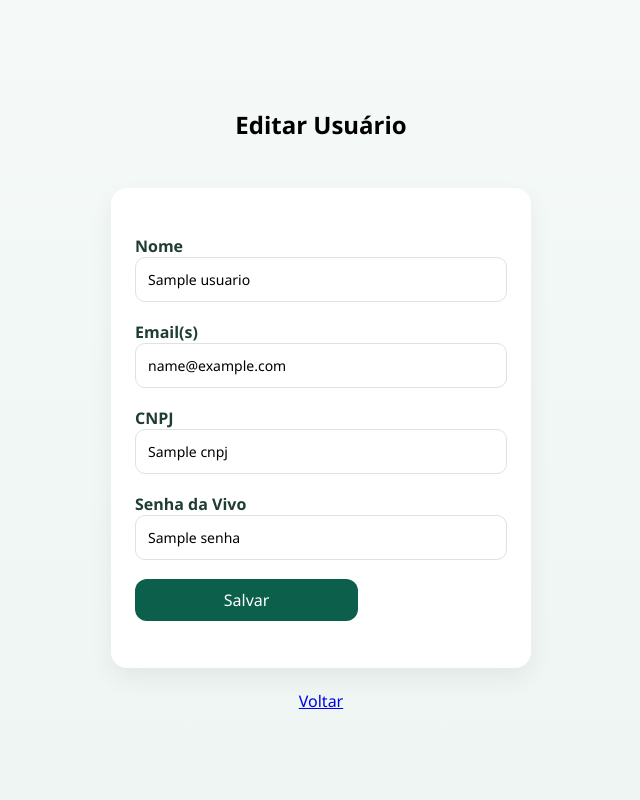
After one commit to viniciusnora17/invoiceDevelopment, a FastAPI app: template templates/editar_usuario.html in a window 1280 px wide. The commit adds this page. Shown: the whole page, without its empty margins (319-959 px from the left). Run offline with FastAPI, Linux system fonts and the light colour scheme; the template is opened without the code that fills it: most values are stand-ins (such as "Sample title", 1, 10 or a date in 2020).

```diff
--- a/app.py
+++ b/app.py
@@ -5,10 +5,12 @@ from fastapi.templating import Jinja2Templates
 from sqlalchemy.orm import Session
 
 from database import SessionLocal, engine, Base
-from models import Usuario, CredenciaisVivo, Empresa
+from models import Usuario, CredenciaisVivo, Empresa, EmailDestino
 
 from baixar_fatura import baixar_fatura
 from email_service import enviar_email
+
+from extrair_dados_fatura import extrair_dados_fatura
 
 import os
 
@@ -69,7 +71,36 @@ def login_vivo(
         db.add(usuario)
         db.commit()
         db.refresh(usuario)
+    else:
+        usuario.name = name
+        db.commit()
 
+    # -------- MULTIPLOS EMAILS --------
+    lista_emails = email.split(",")
+
+    for e in lista_emails:
+        e = e.strip()
+
+        if not e:
+            continue
+
+        email_existente = db.query(EmailDestino).filter(
+            EmailDestino.usuario_id == usuario.id,
+            EmailDestino.email == e
+        ).first()
+
+        if not email_existente:
+            novo_email = EmailDestino(
+                usuario_id=usuario.id,
+                email=e
+            )
+            db.add(novo_email)
+
+    db.commit()
+
+    email_principal = lista_emails[0].strip()
+
+    # -------- CREDENCIAIS --------
     credencial = db.query(CredenciaisVivo).filter(
         CredenciaisVivo.usuario_id == usuario.id
     ).first()
@@ -80,13 +111,14 @@ def login_vivo(
             cpf=cpf_limpo,
             name=name,
             senha=senha,
-            email=email
+            email=email_principal
         )
         db.add(credencial)
     else:
         credencial.senha = senha
-        credencial.email = email
+        credencial.email = email_principal
 
+    # -------- EMPRESA --------
     empresa = db.query(Empresa).filter(
         Empresa.usuario_id == usuario.id,
         Empresa.cnpj == cnpj
@@ -99,63 +131,21 @@ def login_vivo(
             nome_empresa=name
         )
         db.add(empresa)
-        db.commit()
-        db.refresh(empresa)
 
     db.commit()
 
-    pasta = os.path.join("faturas", cpf_limpo)
-
-    try:
-
-        print("Iniciando download da fatura...")
-
-        caminho_pdf = baixar_fatura(
-            cpf_limpo,
-            senha,
-            email,
-            pasta
-        )
-
-        print("Download finalizado:", caminho_pdf)
-
-    except Exception as e:
-
-        print("ERRO AO BAIXAR FATURA:", e)
-
-        return templates.TemplateResponse(
-            "status.html",
-            {"request": request, "mensagem": "Erro ao baixar fatura"}
-        )
-
-    if caminho_pdf == "erro":
-        return templates.TemplateResponse(
-            "status.html",
-            {"request": request, "mensagem": "Erro ao acessar portal da Vivo"}
-        )
-
-    if caminho_pdf is None:
-        return templates.TemplateResponse(
-            "status.html",
-            {"request": request, "mensagem": "Conta já está paga"}
-        )
-
-    return templates.TemplateResponse(
-        "confirmar.html",
-        {
-            "request": request,
-            "pdf": "/faturas/" + os.path.basename(os.path.dirname(caminho_pdf)) + "/" + os.path.basename(caminho_pdf),
-            "email": email,
-            "nome": name
-        }
-    )
-
-
+    # 🔥 AGORA APENAS CONFIRMA CADASTRO
+    return HTMLResponse("""
+        <script>
+            alert("Usuário cadastrado com sucesso!");
+            window.location.href = "/usuarios";
+        </script>
+    """)
 # ---------------- LISTAR USUARIOS ----------------
 @app.get("/usuarios", response_class=HTMLResponse)
 def listar_usuarios(db: Session = Depends(get_db)):
 
-    usuarios = db.query(Usuario).all()
+    usuarios = db.query(Usuario).order_by(Usuario.id.desc()).all()
 
     botoes = ""
 
@@ -195,6 +185,107 @@ def listar_usuarios(db: Session = Depends(get_db)):
 
     return html
 
+# ---------------- EDITAR USUARIO ----------------
+@app.get("/editar-usuario/{usuario_id}", response_class=HTMLResponse)
+def editar_usuario(usuario_id: int, request: Request, db: Session = Depends(get_db)):
+
+    usuario = db.query(Usuario).filter(Usuario.id == usuario_id).first()
+
+    if not usuario:
+        return HTMLResponse("<h2>Usuário não encontrado</h2>")
+
+    credencial = db.query(CredenciaisVivo).filter(
+        CredenciaisVivo.usuario_id == usuario_id
+    ).first()
+
+    empresa = db.query(Empresa).filter(
+        Empresa.usuario_id == usuario_id
+    ).first()
+
+    emails = db.query(EmailDestino).filter(
+        EmailDestino.usuario_id == usuario_id
+    ).all()
+
+    lista_emails = ", ".join([e.email for e in emails])
+
+    return templates.TemplateResponse(
+        "editar_usuario.html",
+        {
+            "request": request,
+            "usuario": usuario,
+            "credencial": credencial,
+            "empresa": empresa,
+            "emails": lista_emails
+        }
+    )
+
+
+# ---------------- SALVAR EDICAO ----------------
+@app.post("/salvar-edicao")
+def salvar_edicao(
+    usuario_id: int = Form(...),
+    name: str = Form(...),
+    email: str = Form(...),
+    senha: str = Form(...),
+    cnpj: str = Form(...),
+    db: Session = Depends(get_db)
+):
+
+    usuario = db.query(Usuario).filter(Usuario.id == usuario_id).first()
+
+    if not usuario:
+        return HTMLResponse("<h2>Usuário não encontrado</h2>")
+
+    usuario.name = name
+
+    # -------- ATUALIZAR EMAILS --------
+    db.query(EmailDestino).filter(
+        EmailDestino.usuario_id == usuario_id
+    ).delete()
+
+    lista_emails = email.split(",")
+
+    for e in lista_emails:
+
+        e = e.strip()
+
+        if not e:
+            continue
+
+        novo_email = EmailDestino(
+            usuario_id=usuario_id,
+            email=e
+        )
+
+        db.add(novo_email)
+
+    # -------- ATUALIZAR CREDENCIAIS --------
+    credencial = db.query(CredenciaisVivo).filter(
+        CredenciaisVivo.usuario_id == usuario_id
+    ).first()
+
+    if credencial:
+        credencial.senha = senha
+        credencial.email = lista_emails[0].strip()
+
+    # -------- ATUALIZAR EMPRESA --------
+    empresa = db.query(Empresa).filter(
+        Empresa.usuario_id == usuario_id
+    ).first()
+
+    if empresa:
+        empresa.cnpj = cnpj
+        empresa.nome_empresa = name
+
+    db.commit()
+
+    return HTMLResponse("""
+        <script>
+            alert("Usuário atualizado com sucesso!");
+            window.location.href = "/usuarios";
+        </script>
+    """)
+
 
 # ---------------- DELETAR USUARIO ----------------
 @app.get("/deletar-usuario/{usuario_id}")
@@ -213,98 +304,16 @@ def deletar_usuario(usuario_id: int, db: Session = Depends(get_db)):
         Empresa.usuario_id == usuario_id
     ).delete()
 
+    db.query(EmailDestino).filter(
+        EmailDestino.usuario_id == usuario_id
+    ).delete()
+
     db.delete(usuario)
 
     db.commit()
 
     return HTMLResponse("""
         <h2>Usuário deletado com sucesso</h2>
-        <a href="/usuarios">Voltar</a>
-    """)
-
-
-# ---------------- EDITAR USUARIO ----------------
-@app.get("/editar-usuario/{usuario_id}", response_class=HTMLResponse)
-def editar_usuario(usuario_id: int, db: Session = Depends(get_db)):
-
-    usuario = db.query(Usuario).filter(Usuario.id == usuario_id).first()
-    credencial = db.query(CredenciaisVivo).filter(
-        CredenciaisVivo.usuario_id == usuario_id
-    ).first()
-
-    if not usuario or not credencial:
-        return HTMLResponse("<h2>Usuário não encontrado</h2>")
-
-    html = f"""
-    <!DOCTYPE html>
-    <html>
-    <head>
-    <meta charset="UTF-8">
-    <title>Editar Usuário</title>
-    <link rel="stylesheet" href="/static/usuarios.css">
-    </head>
-
-    <body>
-
-    <div class="container">
-
-    <h2>Editar Usuário</h2>
-
-    <form method="post" action="/salvar-edicao/{usuario_id}" style="display:flex;flex-direction:column;gap:25px;background:white;padding:30px;border-radius:16px;width:400px;box-shadow:0 8px 25px rgba(0,0,0,0.08);">
-
-        <label>Nome</label>
-        <input type="text" name="name" value="{usuario.name}">
-
-        <label>CPF</label>
-        <input type="text" name="cpf" value="{usuario.cpf}">
-
-        <label>Email</label>
-        <input type="text" name="email" value="{credencial.email}">
-
-        <label>Senha Vivo</label>
-        <input type="text" name="senha" value="{credencial.senha}">
-
-        <button type="submit" style="background:#0069D9;color:white;padding:10px;border:none;border-radius:8px;">Salvar</button>
-
-    </form>
-
-    <br>
-    <a href="/usuarios">Voltar</a>
-
-    </div>
-
-    </body>
-    </html>
-    """
-
-    return HTMLResponse(html)
-
-
-@app.post("/salvar-edicao/{usuario_id}")
-def salvar_edicao(
-    usuario_id: int,
-    name: str = Form(...),
-    cpf: str = Form(...),
-    email: str = Form(...),
-    senha: str = Form(...),
-    db: Session = Depends(get_db)
-):
-
-    usuario = db.query(Usuario).filter(Usuario.id == usuario_id).first()
-    credencial = db.query(CredenciaisVivo).filter(
-        CredenciaisVivo.usuario_id == usuario_id
-    ).first()
-
-    usuario.name = name
-    usuario.cpf = cpf
-
-    credencial.email = email
-    credencial.senha = senha
-
-    db.commit()
-
-    return HTMLResponse("""
-        <h2>Usuário atualizado com sucesso</h2>
         <a href="/usuarios">Voltar</a>
     """)
 
@@ -324,8 +333,6 @@ def login_usuario(usuario_id: int, request: Request, db: Session = Depends(get_d
 
     try:
 
-        print("Iniciando download da fatura...")
-
         caminho_pdf = baixar_fatura(
             credencial.cpf,
             credencial.senha,
@@ -333,11 +340,7 @@ def login_usuario(usuario_id: int, request: Request, db: Session = Depends(get_d
             pasta
         )
 
-        print("Download finalizado:", caminho_pdf)
-
-    except Exception as e:
-
-        print("ERRO AO BAIXAR FATURA:", e)
+    except Exception:
 
         return templates.TemplateResponse(
             "status.html",
@@ -356,16 +359,26 @@ def login_usuario(usuario_id: int, request: Request, db: Session = Depends(get_d
             {"request": request, "mensagem": "Conta já está paga"}
         )
 
+    empresa = db.query(Empresa).filter(
+        Empresa.usuario_id == usuario_id
+    ).first()
+
+    dados = extrair_dados_fatura(caminho_pdf)
+
     return templates.TemplateResponse(
         "confirmar.html",
         {
             "request": request,
             "pdf": "/faturas/" + os.path.basename(os.path.dirname(caminho_pdf)) + "/" + os.path.basename(caminho_pdf),
             "email": credencial.email,
-            "nome": credencial.name
+            "nome": credencial.name,
+            "valor": dados["valor"],
+            "data": dados["data"],
+            "linha": dados["linha"],
+            "mes": dados["mes"],
+            "empresa": empresa.nome_empresa if empresa else credencial.name
         }
     )
-
 
 # ---------------- ENVIAR EMAIL ----------------
 @app.post("/enviar-email")
@@ -373,25 +386,35 @@ def enviar_email_rota(
     request: Request,
     pdf: str = Form(...),
     email: str = Form(...),
-    nome: str = Form(...)
+    nome: str = Form(...),
+    valor: str = Form(...),
+    data: str = Form(...),
+    linha: str = Form(...),
+    mes: str = Form(...),
+    empresa: str = Form(...),
 ):
 
-    print("PDF recebido:", pdf)
-    print("EMAIL recebido:", email)
-    print("NOME recebido:", nome)
-
-    if not email:
-        return templates.TemplateResponse(
-            "status.html",
-            {
-                "request": request,
-                "mensagem": "Email inválido"
-            }
-        )
+    lista_emails = email.split(",")
 
     caminho = os.path.join(os.getcwd(), pdf.lstrip("/"))
 
-    enviar_email(email, caminho, nome)
+    for e in lista_emails:
+
+        e = e.strip()
+
+        if not e:
+            continue
+
+        enviar_email(
+            e,
+            caminho,
+            nome,
+            valor,
+            data,
+            linha,
+            mes,
+            empresa
+        )
 
     if os.path.exists(caminho):
         os.remove(caminho)
@@ -400,6 +423,6 @@ def enviar_email_rota(
         "status.html",
         {
             "request": request,
-            "mensagem": "Email enviado com sucesso!"
+            "mensagem": "Emailll enviado com sucesso!"
         }
     )
--- a/templates/dados.html
+++ b/templates/dados.html
@@ -192,7 +192,7 @@
                         <svg viewBox="0 0 24 24">
                             <path d="M2 4h20v16H2V4zm2 2v.01L12 13 20 6.01V6H4zm16 12V8l-8 7-8-7v10h16z"/>
                         </svg>
-                        <input name="email" id="email" type="email" placeholder="cliente@email.com" required>
+                        <input name="email" id="email" type="text" placeholder="cliente@email.com">
                     </div>
 
                     <label for="cnpj">CNPJ</label>
@@ -214,7 +214,7 @@
                     <svg width="18" height="18" viewBox="0 0 24 24" fill="#fff">
                         <path d="M6 2h9l5 5v15a2 2 0 0 1-2 2H6a2 2 0 0 1-2-2V4a2 2 0 0 1 2-2z"/>
                     </svg>
-                    Buscar Fatura
+                    Salvar Usuário
                 </button>
             </form>
         </div>
--- /dev/null
+++ b/templates/editar_usuario.html
@@ -0,0 +1,145 @@
+<!DOCTYPE html>
+<html>
+<head>
+    <title>Editar Usuário</title>
+</head>
+<style>
+     * {
+            box-sizing: border-box;
+            font-family: "Segoe UI", Tahoma, Geneva, Verdana, sans-serif;
+        }
+
+        body {
+            margin: 0;
+            min-height: 100vh;
+            background: linear-gradient(180deg, #f5faf8 0%, #eef5f2 100%);
+            display: flex;
+            align-items: center;
+            justify-content: center;
+            flex-direction: column;
+            padding: 20px;
+        }
+
+        .container {
+            width: 100%;
+            max-width: 420px;
+            text-align: center;
+        }
+
+
+        h1 {
+            margin: 0;
+            font-size: 32px;
+            font-weight: 500;
+            color: #0b2e24;
+        }
+
+
+        .card {
+            background-color: #ffffff;
+            border-radius: 16px;
+            padding: 28px 24px;
+            width: 420px;
+            height: 60dvh;
+            margin-top: 28px;
+            box-shadow: 0 10px 25px rgba(0, 0, 0, 0.06);
+            text-align: left;
+        }
+
+        label{
+            font-size: 16px;
+            color: #1f3d34;
+            font-weight: bold;
+
+        }
+
+
+        .btn {
+            width: 60%;
+            border: none;
+            background-color: #0b5f4b;
+            color: #ffffff;
+            font-size: 16px;
+            padding: 10px;
+            border-radius: 12px;
+            cursor: pointer;
+            display: flex;
+            align-items: center;
+            justify-content: center;
+            gap: 8px;
+        }
+
+        .btn:hover {
+            background-color: #094c3d;
+        }
+
+        .footer-text {
+            margin-top: 18px;
+            font-size: 13px;
+            color: #6c8a81;
+            text-align: center;
+        }
+
+        form{
+            display: flex;
+            flex-direction: column;
+            justify-content: space-evenly;
+        }
+
+        input{
+            width: 100%;
+            padding: 12px 14px 12px 12px;
+            border-radius: 10px;
+            border: 1px solid #d9e5e0;
+            font-size: 14px;
+            outline: none;
+        }
+
+        @media (max-width: 480px) {
+            h1 {
+                font-size: 22px;
+            }
+
+            .card {
+                padding: 22px 18px;
+            }
+        }
+</style>
+<body>
+
+<h2>Editar Usuário</h2>
+
+<form class="card" action="/salvar-edicao" method="post">
+
+    <input type="hidden" name="usuario_id" value="{{ usuario.id }}">
+
+    <div>
+        <label>Nome</label><br>
+        <input type="text" name="name" value="{{ usuario.name }}">
+    </div>
+
+    <div>
+        <label>Email(s)</label><br>
+        <input type="text" name="email" value="{{ emails }}">
+    </div>
+
+    <div>
+        <label>CNPJ</label><br>
+        <input type="text" name="cnpj" value="{{ empresa.cnpj }}">
+    </div>
+
+    <div>
+        <label>Senha da Vivo</label><br>
+        <input type="text" name="senha" value="{{ credencial.senha }}">
+    </div>
+
+    <button class="btn" type="submit">Salvar</button>
+
+</form>
+
+<br>
+
+<a href="/usuarios">Voltar</a>
+
+</body>
+</html>
```
Also changed, not shown: baixar_fatura.py (+86 -8 lines), email_service.py (+8 -3 lines), extrair_dados_fatura.py (added, +31 -0 lines), models.py (+11 -0 lines), templates/confirmar.html (+19 -6 lines), templates/email_fatura.html (+13 -14 lines), 2 other files.
